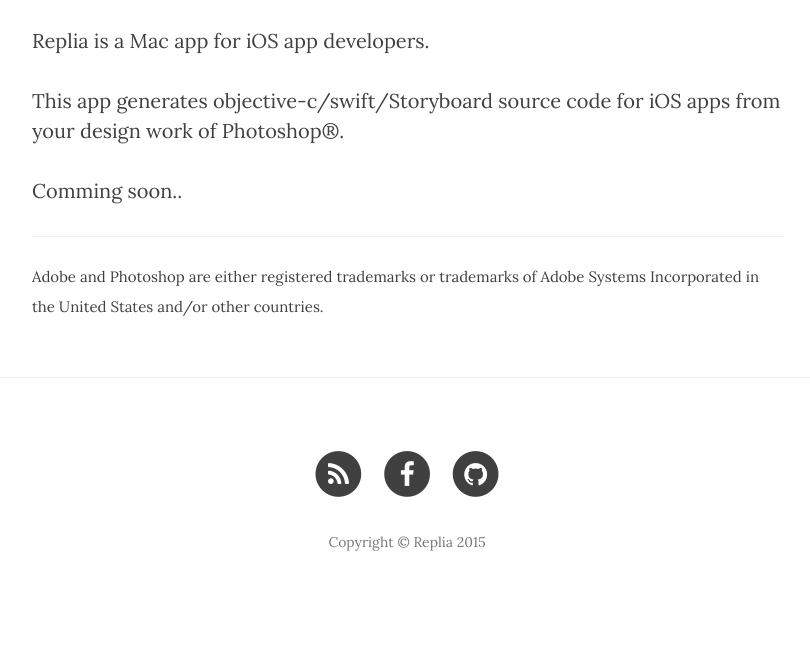
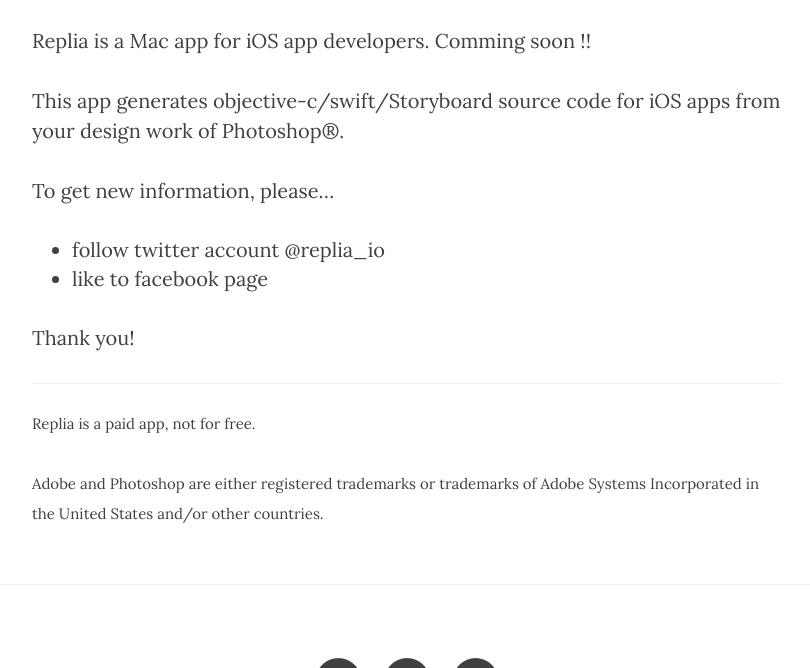
Before and after one commit to replia/replia.github.io, a Jekyll site: the page built from index.markdown, in a window 1280 px wide and 900 px high, scrolled down 692 px, cut to the strip 232-900 px from the top of the window. Shown: the whole strip, without its empty margins (233-1043 px from the left). Built offline with Jekyll 4.4.1, drawn with Linux system fonts in a browser that asks for light colours; nearby versions of some CDN libraries; before the commit the page ends 1542 px from its top, so only the background shows below that.

Commit message:
Update introduction.

```diff
--- a/index.markdown
+++ b/index.markdown
@@ -5,13 +5,20 @@ description: "Generate iOS apps source code from a design work."
 
 <iframe width="560" height="315" src="https://www.youtube.com/embed/dJHqwhBItSg?rel=0" frameborder="0" allowfullscreen></iframe>
 
-Replia is a Mac app for iOS app developers.
+Replia is a Mac app for iOS app developers. Comming soon !!
 
 This app generates objective-c/swift/Storyboard source code for iOS apps from your design work of Photoshop®.
 
-Comming soon..
+To get new information, please...
+
+- follow twitter account [@replia_io](http://twitter.com/replia_io)
+- like to [facebook page](http://twitter.com/replia_io)
+
+Thank you!
 
 ---
 
+<sup>Replia is a paid app, not for free. <sup>
+
 <sup>Adobe and Photoshop are either registered trademarks or trademarks of Adobe Systems Incorporated in the
 United States and/or other countries. </sup>
```
